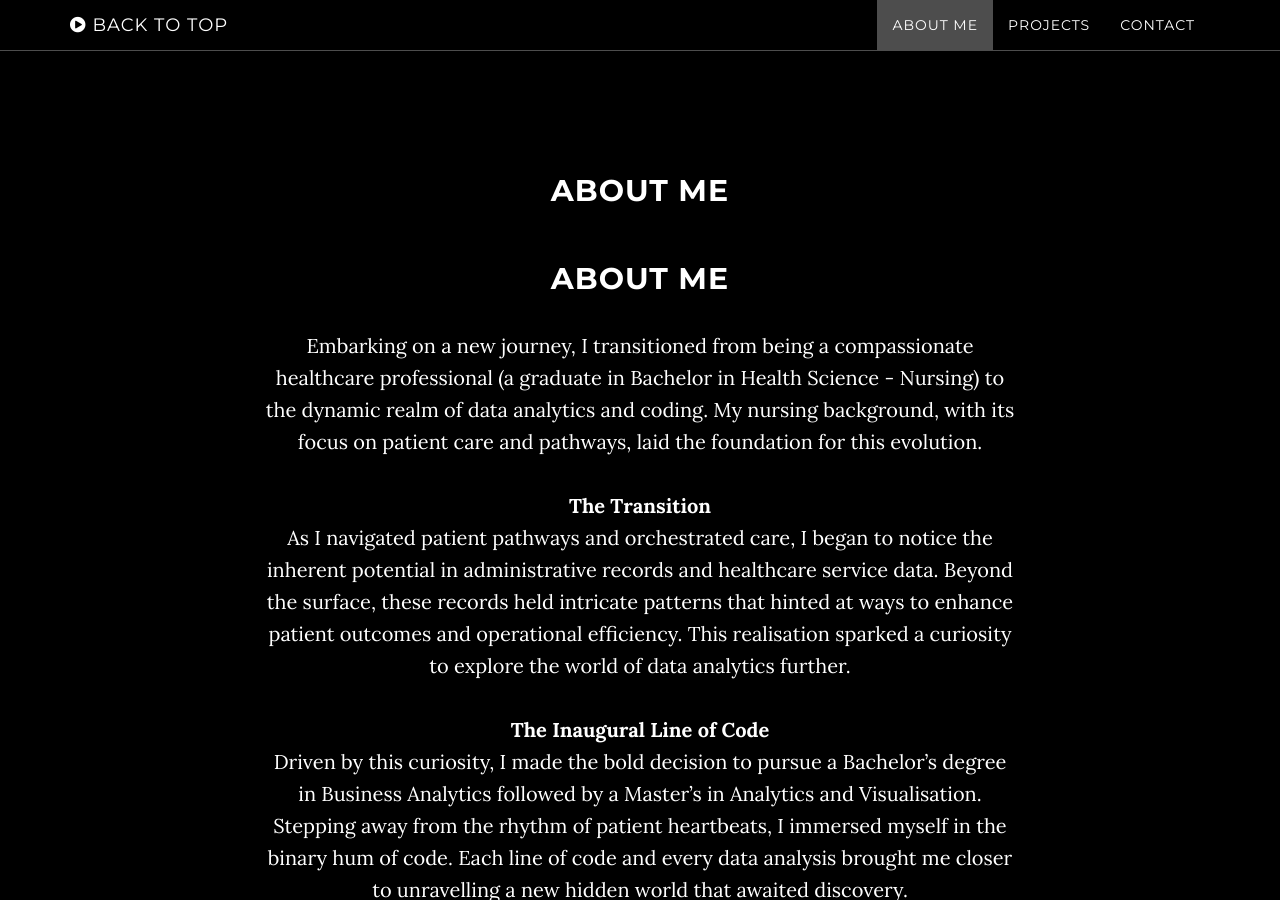
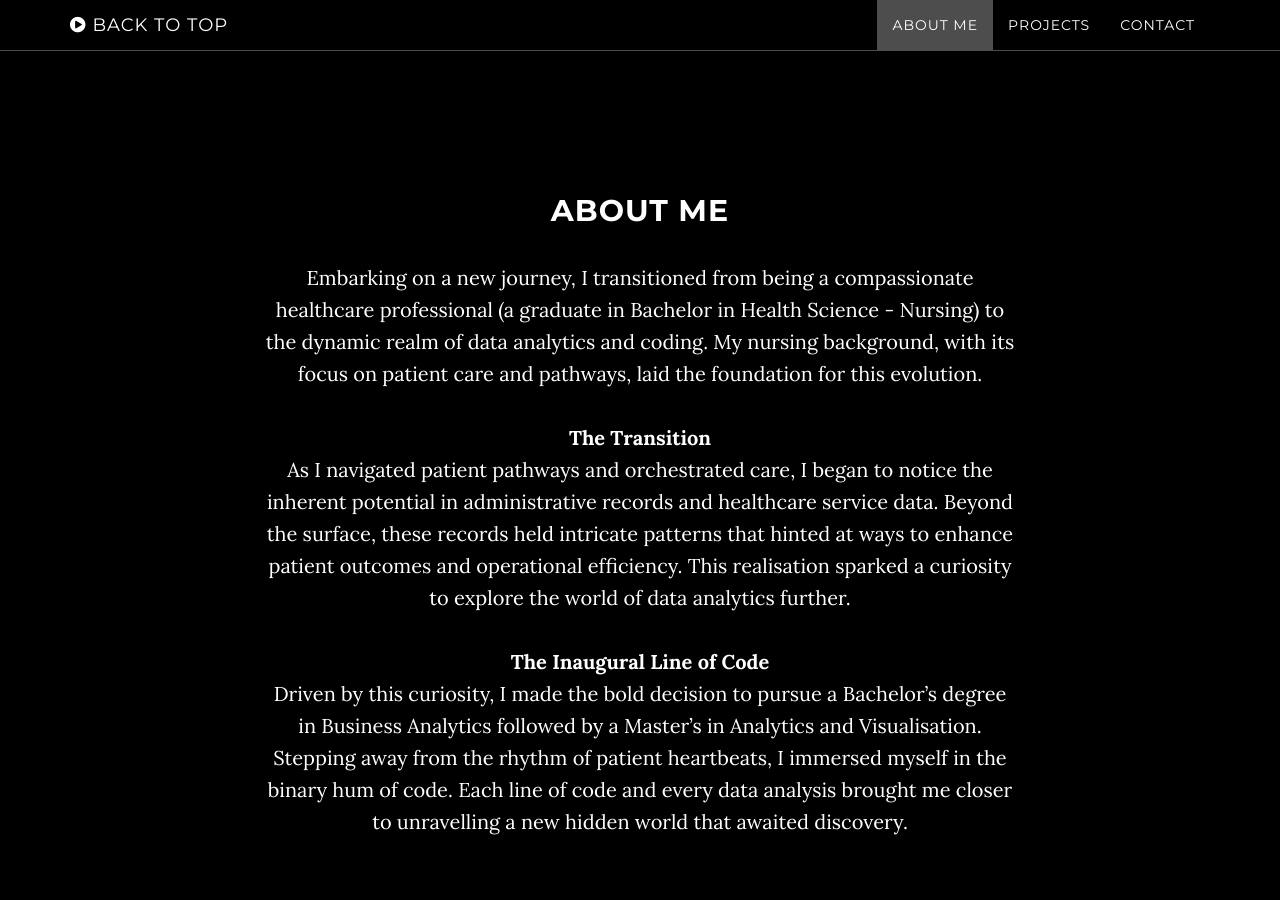
Before and after one commit to Md-Khid/Md-Khid, a Jekyll site: the page built from index.html, in a window 1280 px wide and 900 px high, scrolled down 906 px. Built offline with Jekyll 4.4.1, drawn with Linux system fonts in a browser that asks for light colours.

Commit message:
Update about.html

```diff
--- a/_includes/about.html
+++ b/_includes/about.html
@@ -8,7 +8,6 @@
     <section id="about" class="container content-section text-center">
       <div class="row">
         <div class="col-lg-8 col-lg-offset-2">
-           <h2 style="position: relative; top: -20px;">About Me</h2>
           <h2>About Me </h2>
           <p>Embarking on a new journey, I transitioned from being a compassionate healthcare professional
             (a graduate in Bachelor in Health Science - Nursing) to the dynamic realm of data analytics and coding.
```
